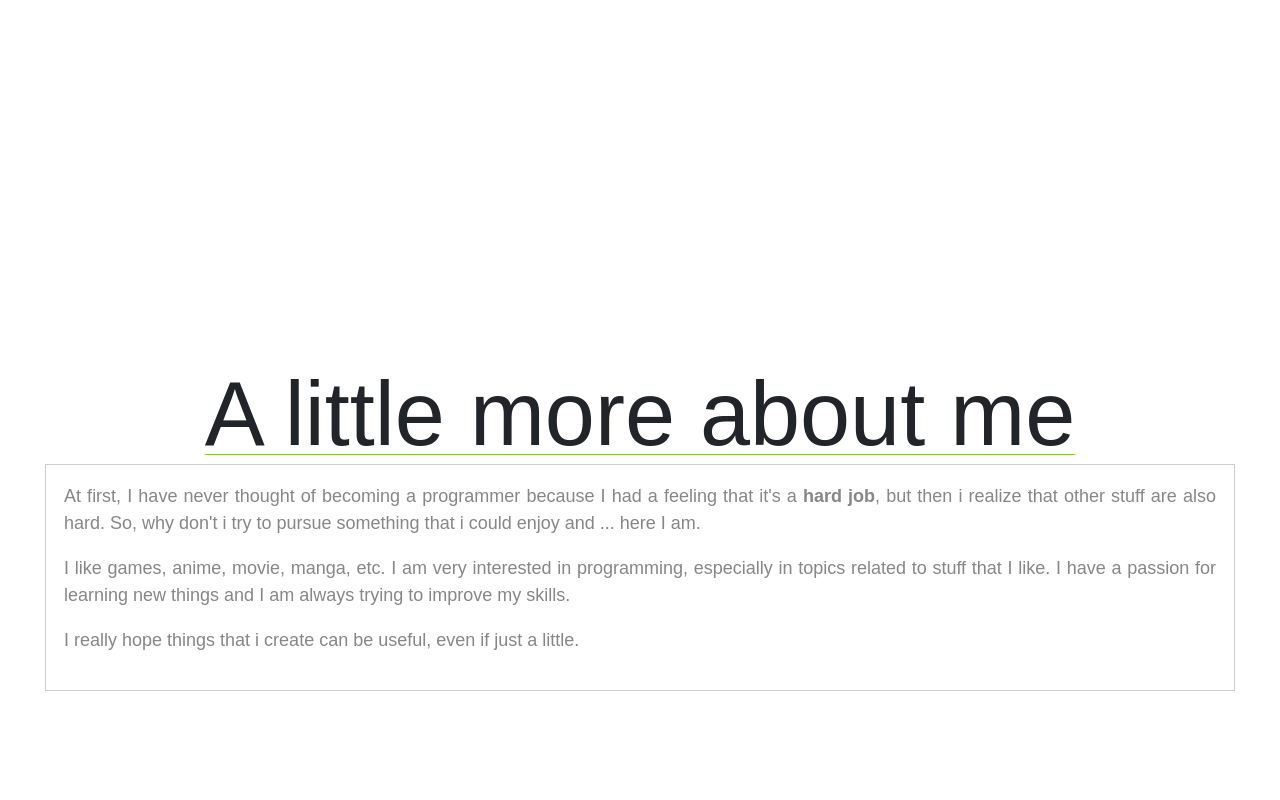
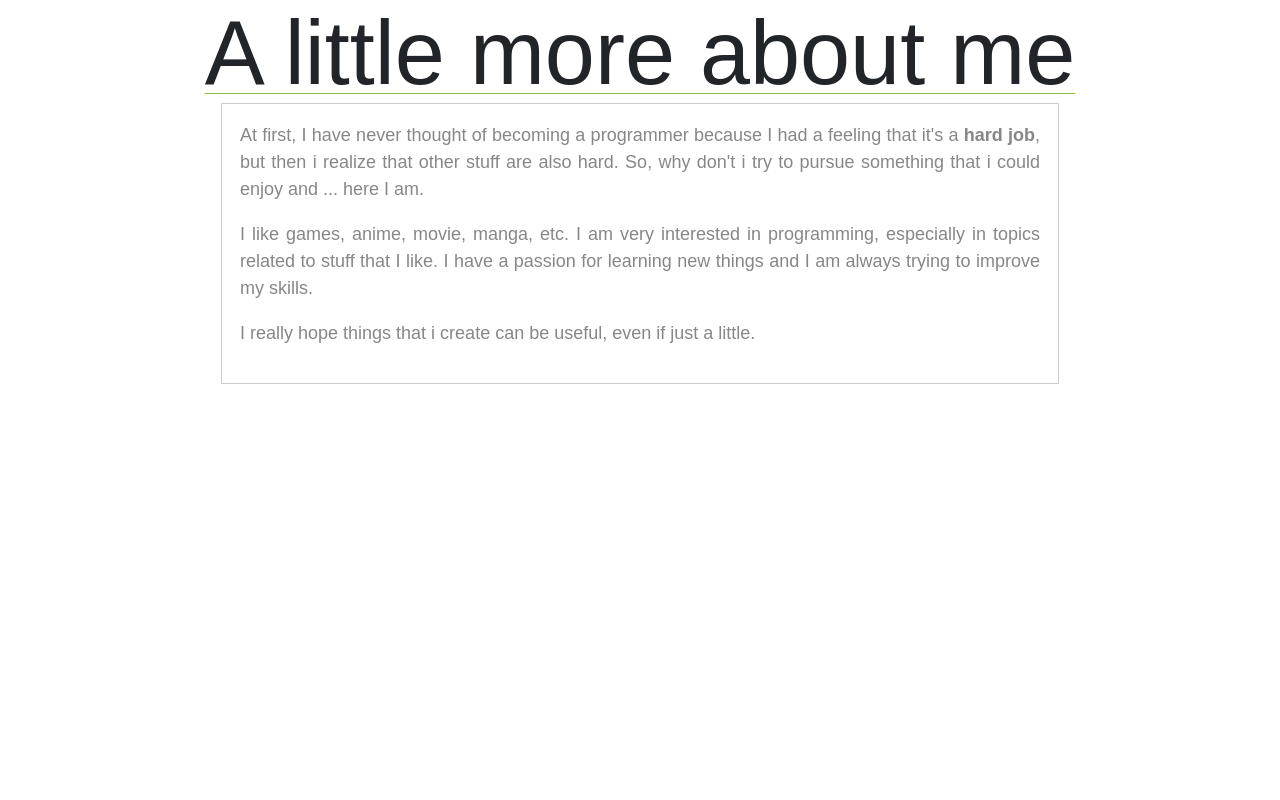
Before and after one commit to Dadangdut33/dadangdut33.github.io, a React (Create React App) app: page / in a window 1280 px wide. Shown: the part 1140-1940 px from the top of the page. Built offline with nearby package versions, Linux system fonts and the light colour scheme; a web font is replaced by a local one.

Commit message:
absolute position

```diff
--- a/src/Components/Header/Header.jsx
+++ b/src/Components/Header/Header.jsx
@@ -30,7 +30,7 @@ export default function Header() {
 		}, 100);
 
 		// all components have the same height so only need 1
-		var aboutComp = document.getElementById("about-me");
+		var aboutComp = document.getElementById("about-me-section");
 		var componentHeight = aboutComp.offsetHeight;
 
 		var aboutNav = document.getElementById("about-nav");
--- a/src/Components/MainPage/About.jsx
+++ b/src/Components/MainPage/About.jsx
@@ -4,7 +4,7 @@ import { useInView } from "react-intersection-observer";
 export default function MainPage() {
 	const [contentRef, contentInView] = useInView({
 		triggerOnce: false,
-		rootMargin: "-300px 0px",
+		rootMargin: "-250px 0px",
 	});
 
 	const contentVariants = {
@@ -25,12 +25,20 @@ export default function MainPage() {
 	};
 
 	return (
-		<section className='center-flex-column' id='about-me'>
+		<section className='center-flex-column' id='about-me-section'>
 			<div className='center-horizontal-vertical justify wrap-mid'>
+				<span className='anchor' id='about-me'></span>
 				<h1 className='display-1 text-center underline-1' style={{ paddingBottom: "6px" }}>
 					A little more about me
 				</h1>
-				<motion.div className='content-outline' ref={contentRef} initial='hidden' animate={contentInView ? "visible" : "hidden"} variants={contentVariants} style={{ overflow: "hidden" }}>
+				<motion.div
+					className='about-me content-outline'
+					ref={contentRef}
+					initial='hidden'
+					animate={contentInView ? "visible" : "hidden"}
+					variants={contentVariants}
+					style={{ overflow: "hidden", position: "absolute" }}
+				>
 					<p className='subtle-text'>
 						At first, I have never thought of becoming a programmer because I had a feeling that it's a{" "}
 						<strong data-tip data-for='imgPopup-1'>
--- a/src/Components/MainPage/Contact.jsx
+++ b/src/Components/MainPage/Contact.jsx
@@ -5,7 +5,7 @@ import { useState } from "react";
 export default function BottomTest() {
 	const [contentRef, contentInView] = useInView({
 		triggerOnce: false,
-		rootMargin: "-300px 0px",
+		rootMargin: "-270px 0px",
 	});
 
 	const contentVariants = {
@@ -43,10 +43,11 @@ export default function BottomTest() {
 	};
 
 	return (
-		<section className='flex-dir-column' id='contact-me'>
+		<section className='flex-dir-column' id='contact-me-section'>
 			<div className='center-horizontal-vertical'>
+				<span className='anchor' id='contact-me'></span>
 				<h1 className='display-1 text-center'>Contact Me</h1>
-				<motion.div ref={contentRef} initial='hidden' animate={contentInView ? "visible" : "hidden"} variants={contentVariants} style={{ overflow: "hidden" }}>
+				<motion.div ref={contentRef} initial='hidden' animate={contentInView ? "visible" : "hidden"} variants={contentVariants} style={{ overflow: "hidden", position: "absolute" }}>
 					<div className='center-horizontal-vertical justify wrap-mid'>
 						<p style={{ minWidth: "210px" }}>
 							<i class='bi bi-envelope'></i>{" "}
--- a/src/Components/MainPage/Projects.jsx
+++ b/src/Components/MainPage/Projects.jsx
@@ -2,10 +2,11 @@ import React from "react";
 import { ReactTinyLink } from "react-tiny-link";
 export default function MainPage() {
 	return (
-		<section className='center-flex-column' id='projects'>
+		<section className='center-flex-column' id='projects-section'>
 			<div className='center-horizontal-vertical'>
+				<span className='anchor' id='projects'></span>
 				<h1 className='text-center'>Some of my Repositories</h1>
-				<div className='flex-dir-row'>
+				{/* <div className='flex-dir-row'>
 					<ReactTinyLink
 						cardSize='large'
 						showGraphic={true}
@@ -34,7 +35,7 @@ export default function MainPage() {
 							url='https://github.com/Dadangdut33/Osu-Extractor'
 						/>
 					</span>
-				</div>
+				</div> */}
 			</div>
 		</section>
 	);
--- a/src/css/index.css
+++ b/src/css/index.css
@@ -30,6 +30,13 @@ section {
 
 footer {
     flex-shrink: 0;
+}
+
+span.anchor {
+    display: block;
+    position: relative;
+    top: -260px;
+    visibility: hidden;
 }
 
 .no-decoration {
@@ -131,6 +138,15 @@ footer {
     text-align: center;
 }
 
+.about-me {
+    margin-right: auto;
+    margin-left: auto;
+    max-width: 800px;
+    min-width: auto;
+    left: 0;
+    right: 0;
+}
+
 .logo-main {
     width: 220px;
 }
@@ -210,6 +226,10 @@ span.cursor.typing {
 @media only screen and (max-device-width: 768px) {
     .cursor {
         display: none;
+    }
+
+    .about-me {
+        max-width: 90%;
     }
 }
 
```
